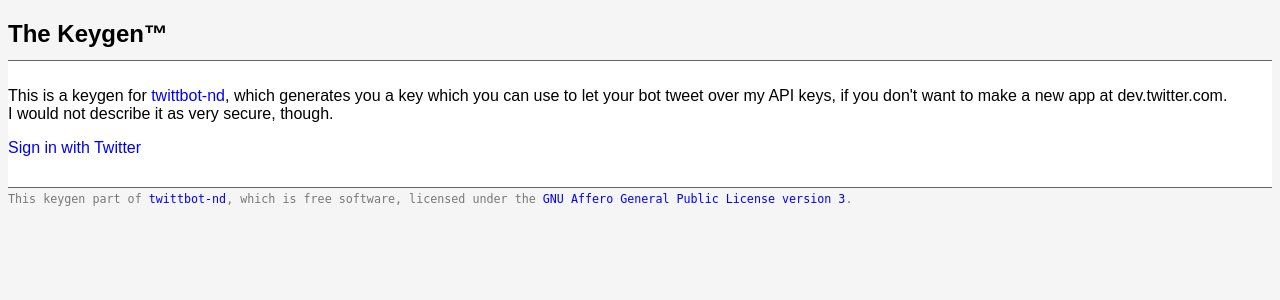
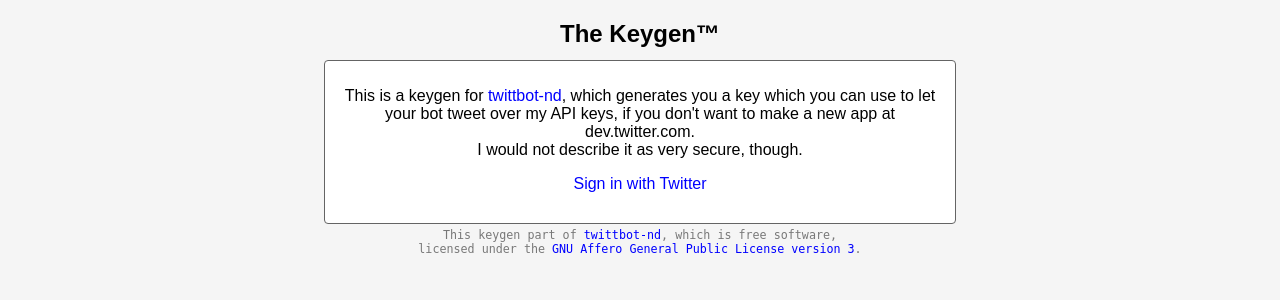
Before and after one commit to J0s3f/twittbot-nd, a PHP site: page / in a window 1280 px wide. Shown: the top 300 px of the page. Run offline with PHP 8.4, Linux system fonts and the light colour scheme.

Commit message:
play with css

```diff
--- a/www/index.php
+++ b/www/index.php
@@ -37,7 +37,8 @@
 <?php } ?></p>
 </div>
 <div class="footer">
-This keygen part of <a href="https://github.com/nilsding/twittbot-nd">twittbot-nd</a>, which is free software, licensed under the <a href="http://www.gnu.org/licenses/agpl-3.0.html">GNU Affero General Public License version 3</a>.
+This keygen part of <a href="https://github.com/nilsding/twittbot-nd">twittbot-nd</a>, which is free software, <br />
+licensed under the <a href="http://www.gnu.org/licenses/agpl-3.0.html">GNU Affero General Public License version 3</a>.
 </div>
 </body>
 </html>
--- a/www/style.css
+++ b/www/style.css
@@ -5,6 +5,7 @@
 
 h1, h2 {
 	margin-bottom: 12px;
+	text-align: center;
 }
 
 a, a:active {
@@ -23,13 +24,16 @@
 
 div.content {
 	background-color: #ffffff;
-	border-top: 1px solid #646464;
-	border-bottom: 1px solid #646464;
-	padding-top: 10px;
-	padding-bottom: 14px;
+	border: 1px solid #646464;
+	padding: 10px 10px 14px 10px;
+	text-align: center;
+	border-radius: 4px;
+	margin-left: 25%;
+	margin-right: 25%;
 }
 
 div.footer {
+	text-align: center;
 	font: 90% monospace;
 	color: #787878;
 	padding-top: 4px;
```
